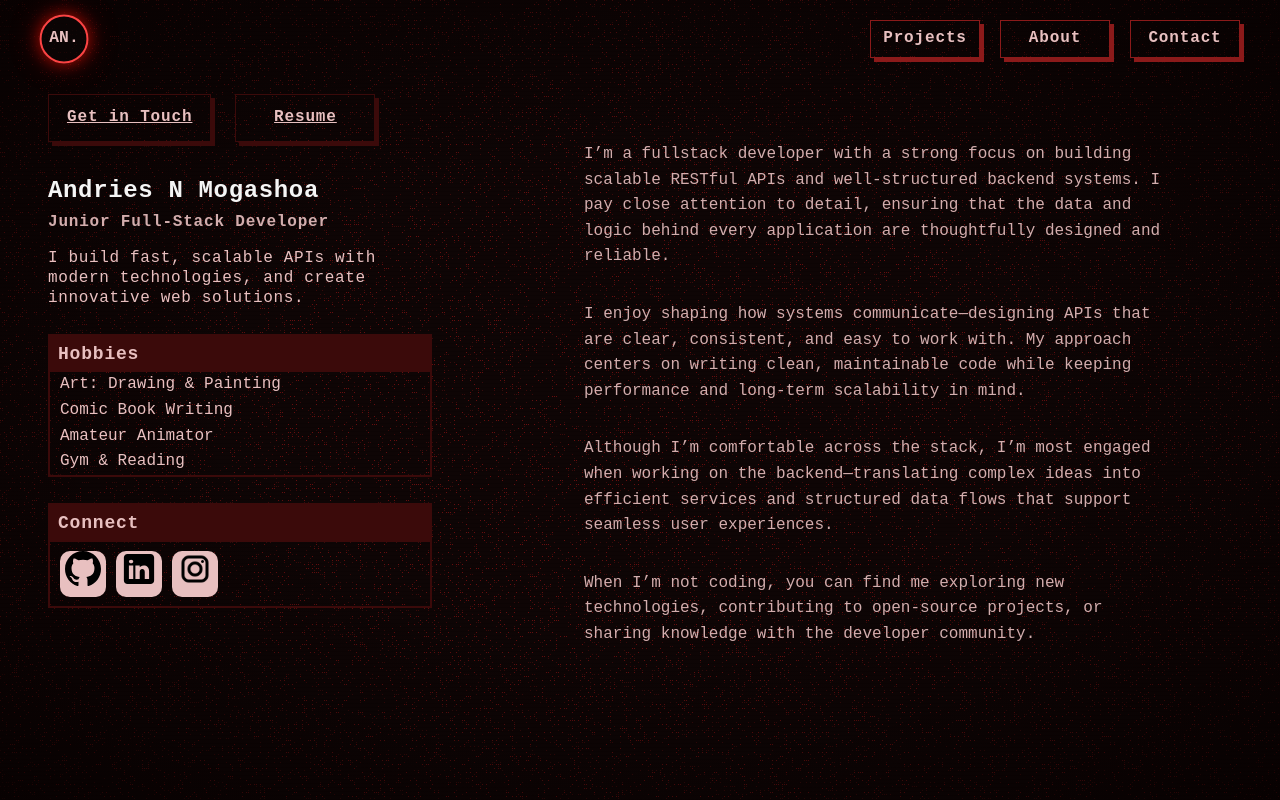
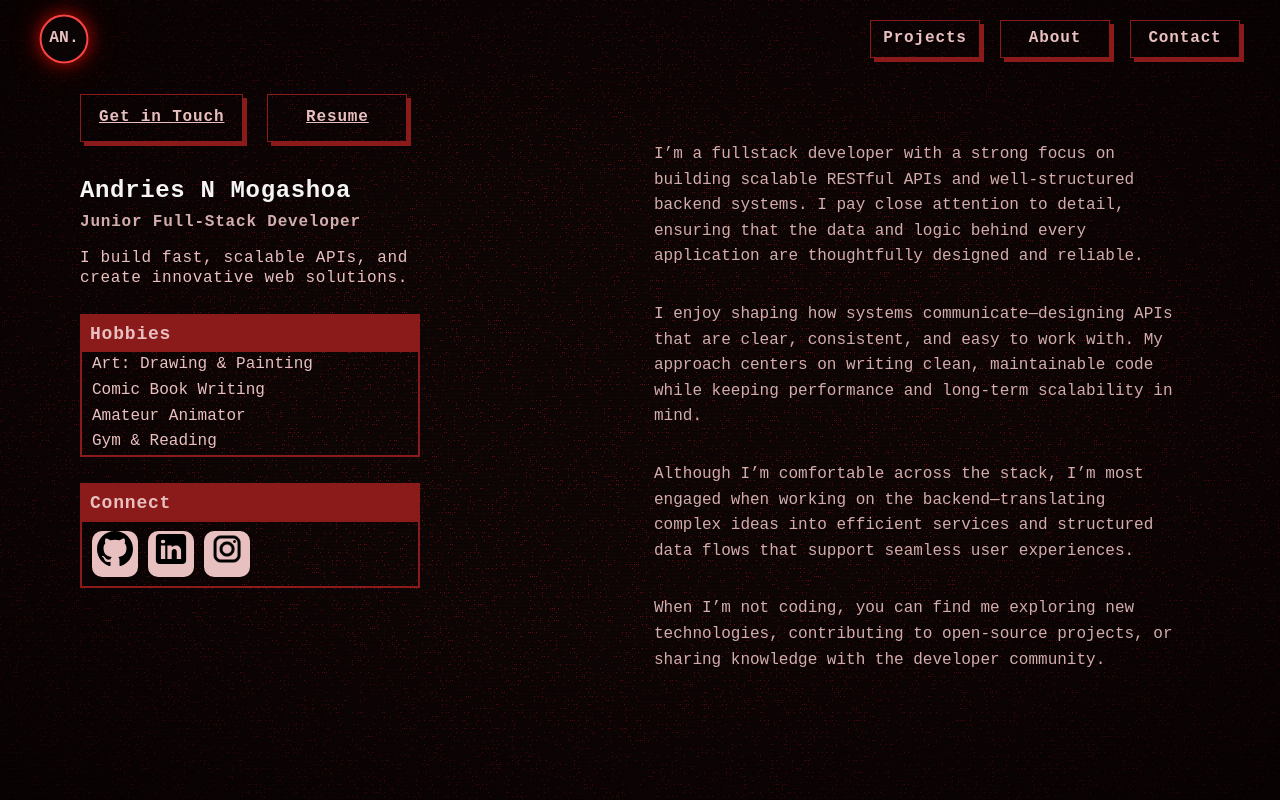
Before and after one commit to katGhost/kat-portfolio, a Next.js app: page / in a window 1280 px wide. Built offline with nearby package versions, Linux system fonts and the light colour scheme.

Commit message:
refactor: revert back to --red-dim accent, cards

```diff
--- a/src/components/layout/Sidebar.js
+++ b/src/components/layout/Sidebar.js
@@ -19,7 +19,7 @@ export default function Sidebar() {
           {/* <div className={styles.profileDescription}> */}
             <h1 className={styles.profileTitle}>Andries N Mogashoa</h1>
             <p className={styles.profileSubtitle}>Junior Full-Stack Developer</p>
-            <p className={styles.profileBio}>I build fast, scalable APIs with modern technologies, and create innovative web solutions.</p>
+            <p className={styles.profileBio}>I build fast, scalable APIs, and create innovative web solutions.</p>
           {/* </div> */}
         </div>
 
--- a/src/components/layout/Sidebar.module.css
+++ b/src/components/layout/Sidebar.module.css
@@ -1,20 +1,21 @@
 /* sidebar */
 .sidebar {
-  width: 480px;
+  width: 550px;
   flex-shrink: 0;
   height: 100%;
   /* background: rgba(179, 56, 56, 0.15); */
-  padding: 0 1rem;
+  padding: 0 2.5rem;
 }
 
 
 .sidebarContent {
-  padding: 1rem 2rem;
+  padding: 1rem 2.5rem;
   margin: 0 auto;
   height: 100%;
   display: flex;
   flex-direction: column;
   gap: 10px;
+  /* background: springgreen; */
 }
 
 /* buttons container */
@@ -28,11 +29,11 @@
 /* Resume and GetInTouch BTNS */
 .ctaButton {
   background: transparent;
-  border: 1.5px solid var(--red-dim);
+  border: 1.5px solid var(--red-mid);
   padding: 10px 18px;
   min-width: 140px;
   text-align: center;
-  box-shadow: 4px 4px var(--red-dim);
+  box-shadow: 4px 4px var(--red-mid);
   color: var(--text-main);
   font-weight: 600;
   font-size: 16px;
@@ -61,6 +62,7 @@
 .profileTitle {
   color: whitesmoke;
   font-weight: bold;
+  /* font-size: 32px; */
   letter-spacing: .65px;
 }
 
@@ -76,15 +78,15 @@
   font-weight: normal;
   letter-spacing: 0.65px;
   line-height: 20px;
+  color: var(--text-main);
 }
 
 /* Hobbies */
 .hobbiesContainer,
 .socialLinksContainer {
+  max-width: 340px;
   margin-bottom: 1rem;
-  border: 2px solid var(--red-dim);
-  text-decoration: none;
-  list-style: none;
+  border: 2px solid var(--red-mid);
   transition: all 0.2s ease;
 }
 
@@ -95,7 +97,7 @@
 
 .hobbiesHeader,
 .socialLinksHeader {
-  background: var(--red-dim);
+  background: var(--red-mid);
   text-align: start;
   padding: 0.25rem 0.5rem;
 }
@@ -144,5 +146,4 @@
 .socialLinkItem img {
   width: 36px;
   height: 36px;
-  color: red !important;
 }
```
